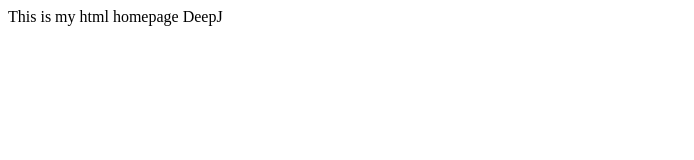
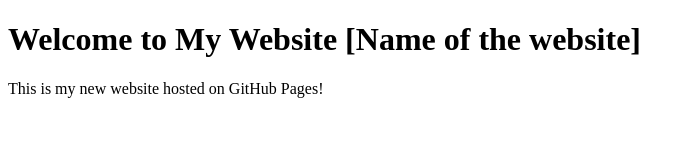
Before and after one commit to dejari/dejari.github.io, a plain HTML site: page index.html in a window 1280 px wide. Shown: the whole page, without its empty margins (0-694 px from the left). Drawn offline with Linux system fonts and the light colour scheme.

Commit message:
commit 3

```diff
--- a/index.html
+++ b/index.html
@@ -1,3 +1,15 @@
-<html>
-    This is my html homepage DeepJ
+<!DOCTYPE HTML>
+<html lang=”en”>
+  <head>
+    <meta charset=”UTF-8″>
+    <meta name=”viewport” content=”width=device-width, initial-scale=1.0″>
+    <meta http-equiv=”X-UA-Compatible” content=”ie=edge”>
+    <title>My Website [Name of the website]</title>
+  </head>
+  <body>
+    <main>
+        <h1>Welcome to My Website [Name of the website]</h1>
+        <p>This is my new website hosted on GitHub Pages!</p>
+    </main>
+  </body>
 </html>
```
